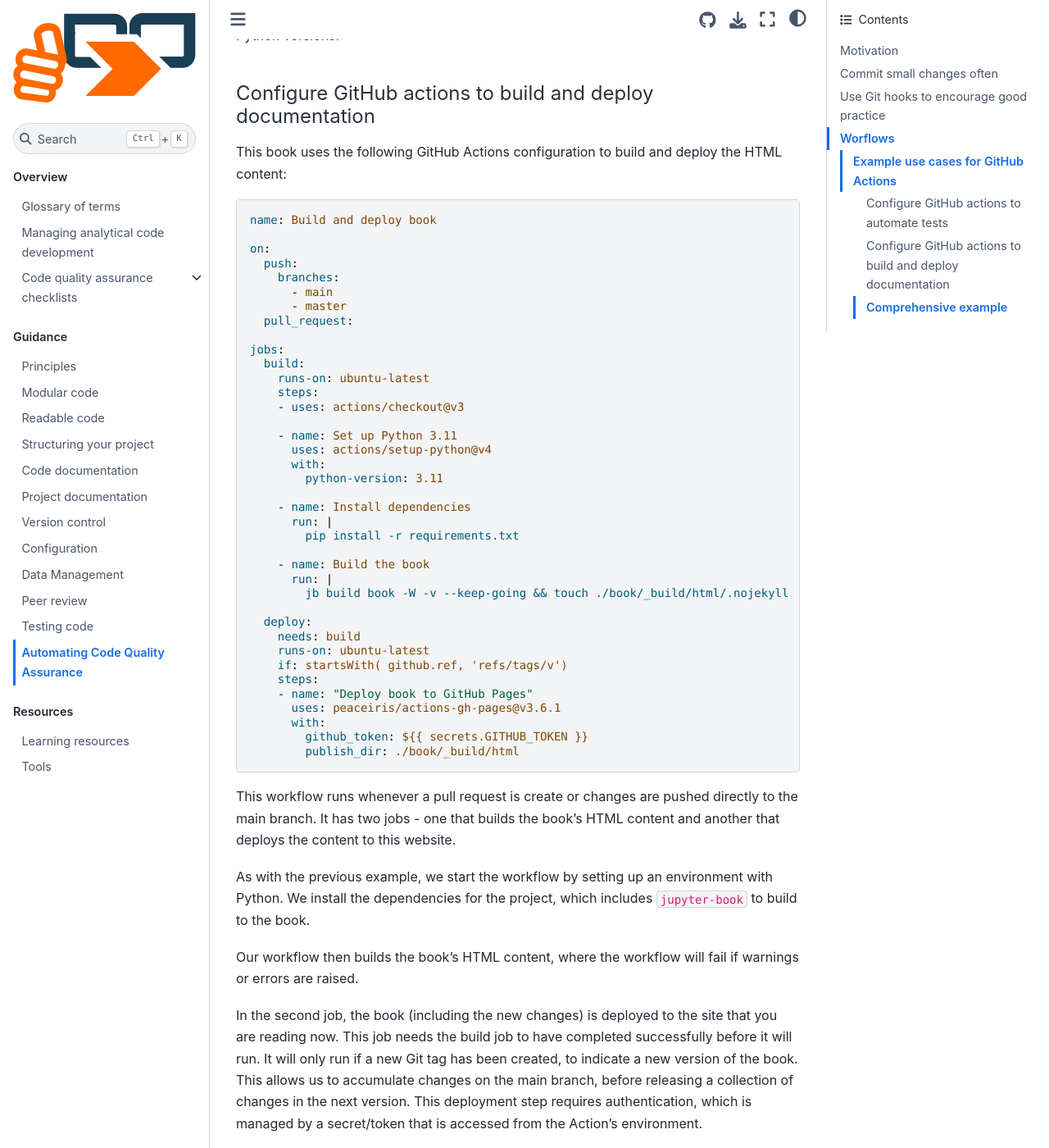
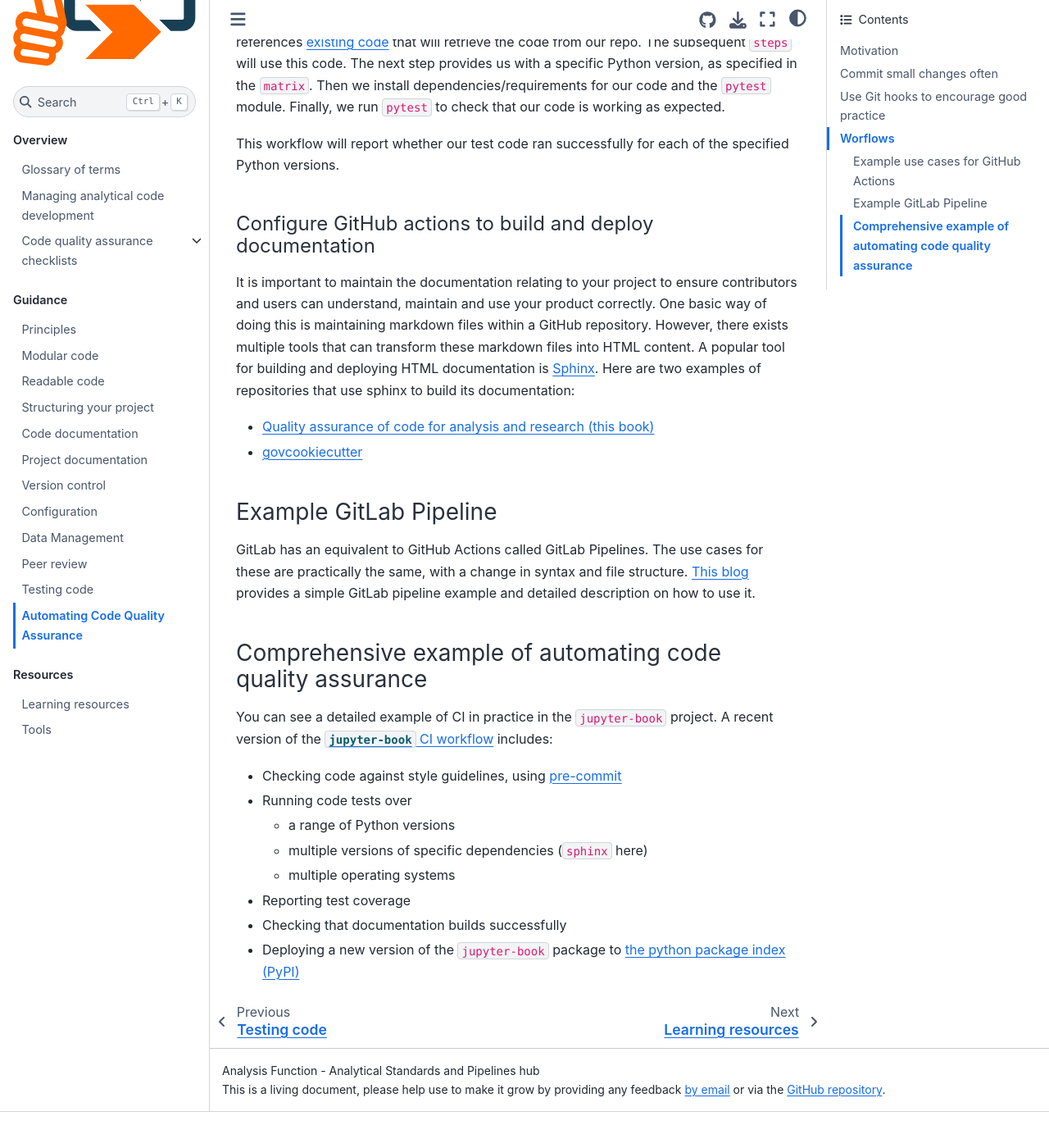
Before and after one commit to best-practice-and-impact/qa-of-code-guidance, a Jupyter Book: the page built from book/continuous_integration.md, in a window 1280 px wide and 1400 px high, scrolled down 4075 px. Shown: the whole window at 82% size. Built offline with Jupyter Book 1.0.4 settings and Sphinx 7.4.7 and the Sphinx Book theme 1.1.4, drawn with Linux system fonts in a browser that asks for light colours; after the commit the page ends 5431 px from its top, so only the background shows below that; some of the changed text lies outside the part shown.

Commit message:
docs: update workflow section of automating quality assurance docs

````diff
--- a/book/continuous_integration.md
+++ b/book/continuous_integration.md
@@ -92,7 +92,7 @@
 
 ## Worflows
 
-\\ add details
+GitHub Actions and GitLab Pipelines both offer the ability to define custom workflows using YAML. Workflow refers to a defined sequence of steps and actions that need to be performed to complete a specific task or process. Workflows are commonly used in software development to automate repetitive or complex tasks, such as building and deploying software, testing code, and managing code reviews. GitHub Actions and GitLab Pipelines both allow automated workflows that trigger builds and tests whenever code changes are pushed to the repository.
 
 ### Example use cases for GitHub Actions
 
@@ -148,60 +148,16 @@
 
 #### Configure GitHub actions to build and deploy documentation
 
-This book uses the following GitHub Actions configuration to build and deploy the HTML content:
+It is important to maintain the documentation relating to your project to ensure contributors and users can understand, maintain and use your product correctly. One basic way of doing this is maintaining markdown files within a GitHub repository. However, there exists multiple tools that can transform these markdown files into HTML content. A popular tool for building and deploying HTML documentation is [Sphinx](https://www.sphinx-doc.org/en/master/). Here are two examples of repositories that use sphinx to build its documentation:
 
-```yaml
-name: Build and deploy book
+* [Quality assurance of code for analysis and research (this book)](https://github.com/best-practice-and-impact/qa-of-code-guidance/blob/main/.github/workflows/book.yaml)
+* [govcookiecutter](https://github.com/best-practice-and-impact/govcookiecutter/blob/main/.github/workflows/govcookiecutter-deploy-documentation.yml)
 
-on:
-  push:
-    branches:
-      - main
-      - master
-  pull_request:
+### Example GitLab Pipeline
 
-jobs:
-  build:
-    runs-on: ubuntu-latest
-    steps:
-    - uses: actions/checkout@v3
+GitLab has an equivalent to GitHub Actions called GitLab Pipelines. The use cases for these are practically the same, with a change in syntax and file structure. [This blog](https://www.patricksoftwareblog.com/setting-up-gitlab-ci-for-a-python-application/) provides a simple GitLab pipeline example and detailed description on how to use it.
 
-    - name: Set up Python 3.11
-      uses: actions/setup-python@v4
-      with:
-        python-version: 3.11
-
-    - name: Install dependencies
-      run: |
-        pip install -r requirements.txt
-
-    - name: Build the book
-      run: |
-        jb build book -W -v --keep-going && touch ./book/_build/html/.nojekyll
-
-  deploy:
-    needs: build
-    runs-on: ubuntu-latest
-    if: startsWith( github.ref, 'refs/tags/v')
-    steps:
-    - name: "Deploy book to GitHub Pages"
-      uses: peaceiris/actions-gh-pages@v3.6.1
-      with:
-        github_token: ${{ secrets.GITHUB_TOKEN }}
-        publish_dir: ./book/_build/html
-```
-
-This workflow runs whenever a pull request is create or changes are pushed directly to the main branch. It has two jobs - one that builds the book's HTML content and another that deploys the content to this website.
-
-As with the previous example, we start the workflow by setting up an environment with Python. We install the dependencies for the project, which includes `jupyter-book` to build to the book.
-
-Our workflow then builds the book's HTML content, where the workflow will fail if warnings or errors are raised.
-
-In the second job, the book (including the new changes) is deployed to the site that you are reading now. This job needs the build job to have completed successfully before it will run. It will only run if a new Git tag has been created, to indicate a new version of the book. This allows us to accumulate changes on the main branch, before releasing a collection of changes in the next version. This deployment step requires authentication, which is managed by a secret/token that is accessed from the Action's environment.
-
-You might use a similar approach to this to deploy your code's HTML documentation.
-
-#### Comprehensive example
+### Comprehensive example of automating code quality assurance
 
 You can see a detailed example of CI in practice in the `jupyter-book` project. A recent version of the [`jupyter-book` CI workflow](https://github.com/executablebooks/jupyter-book/blob/6fb0cbe4abb5bc29e9081afbe24f71d864b40475/.github/workflows/tests.yml) includes:
 
````
